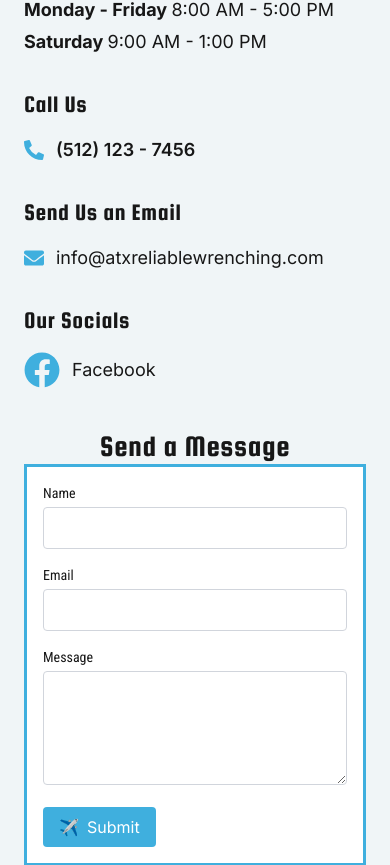
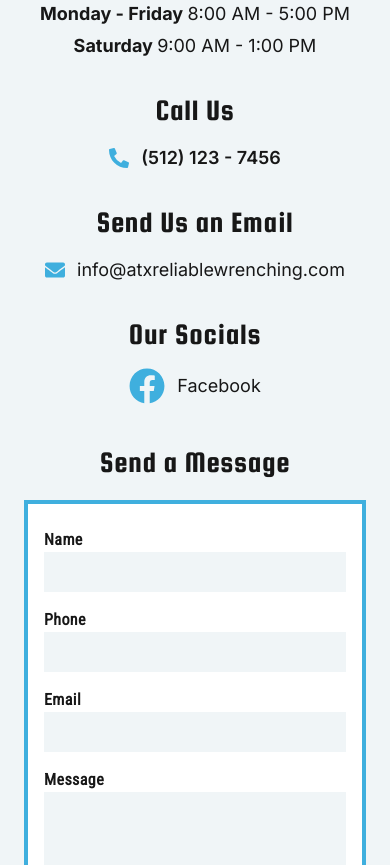
Before and after one commit to ReneMSdev/atx-reliable-wrenching, a Next.js app: page / in a window 390 px wide. Shown: the part 3275-4140 px from the top of the page. Built offline with nearby package versions, Linux system fonts and the light colour scheme.

Commit message:
refinements made to Form ui

```diff
--- a/app/components/sections/contact/Contact.tsx
+++ b/app/components/sections/contact/Contact.tsx
@@ -23,25 +23,26 @@ export default function Contact() {
       <div className='relative z-10'>
         <div className='max-w-6xl mx-auto px-6 py-10'>
           {/* Contact Us h1 - Top Left */}
-          <h1 className='text-4xl md:text-5xl font-display text-accent tracking-wide'>
+          <h1 className='text-4xl lg:text-5xl font-display text-accent tracking-wide'>
             Contact Us
           </h1>
+          <div className='flex justify-start mb-10'>
             <Image
               src={TitleFlair}
               alt='Services Title Flair'
               width={120}
               height={4}
-            className='mb-10'
             />
+          </div>
 
           {/* Grid for two columns */}
-          <div className='grid gap-10 items-start grid-cols-1 [@media(min-width:1000px)]:grid-cols-2'>
+          <div className='grid gap-10 grid-cols-1 [@media(min-width:1000px)]:grid-cols-2'>
             {/* First Column - Contact Info (top on small, left on medium+) */}
-            <div className='flex flex-col gap-8'>
+            <div className='flex flex-col gap-8 text-center lg:text-left'>
               {/* Available Hours */}
               <div className='flex flex-col gap-4'>
-                <h2 className='text-2xl md:text-3xl font-display tracking-wide'>Available Hours</h2>
-                <div className='flex flex-col gap-1'>
+                <h2 className='text-3xl font-display tracking-wide'>Available Hours</h2>
+                <div className='flex flex-col gap-1 items-center lg:items-start'>
                   <span className='text-lg font-bold'>
                     Monday - Friday <span className='font-normal'>8:00 AM - 5:00 PM</span>
                   </span>
@@ -53,8 +54,8 @@ export default function Contact() {
 
               {/* Call Us */}
               <div className='flex flex-col gap-4'>
-                <h2 className='text-2xl md:text-3xl font-display tracking-wide'>Call Us</h2>
-                <div className='flex items-center gap-3'>
+                <h2 className='text-3xl font-display tracking-wide'>Call Us</h2>
+                <div className='flex items-center gap-3 justify-center lg:justify-start'>
                   <FaPhoneAlt className='text-accent text-xl' />
                   <span className='text-lg font-semibold'>(512) 123 - 7456</span>
                 </div>
@@ -62,10 +63,8 @@ export default function Contact() {
 
               {/* Send Us an Email */}
               <div className='flex flex-col gap-4'>
-                <h2 className='text-2xl md:text-3xl font-display tracking-wide'>
-                  Send Us an Email
-                </h2>
-                <div className='flex items-center gap-3'>
+                <h2 className='text-3xl font-display tracking-wide'>Send Us an Email</h2>
+                <div className='flex items-center gap-3 justify-center lg:justify-start'>
                   <FaEnvelope className='text-accent text-xl' />
                   <span className='text-lg'>info@atxreliablewrenching.com</span>
                 </div>
@@ -73,8 +72,8 @@ export default function Contact() {
 
               {/* Our Socials */}
               <div className='flex flex-col gap-4'>
-                <h2 className='text-2xl md:text-3xl font-display tracking-wide'>Our Socials</h2>
-                <div className='flex items-center gap-3'>
+                <h2 className='text-3xl font-display tracking-wide'>Our Socials</h2>
+                <div className='flex items-center gap-3 justify-center lg:justify-start'>
                   <FaFacebook className='text-accent text-4xl' />
                   <span className='text-lg'>Facebook</span>
                 </div>
@@ -83,9 +82,11 @@ export default function Contact() {
 
             {/* Second Column - Send a Message Form (bottom on small, right on medium+) */}
             <div className='flex flex-col items-center'>
-              <h2 className='text-3xl font-display tracking-wide text-start'>Send a Message</h2>
+              <h2 className='text-3xl font-display tracking-wide pb-5'>Send a Message</h2>
               {/* Contact Form */}
+              <div className='flex justify-center w-full'>
                 <ContactForm />
+              </div>
             </div>
           </div>
         </div>
--- a/app/components/sections/contact/ContactForm.tsx
+++ b/app/components/sections/contact/ContactForm.tsx
@@ -1,8 +1,10 @@
 import React, { useState } from 'react'
+import { FaRegPaperPlane } from 'react-icons/fa6'
 
 export default function ContactForm() {
   const [formData, setFormData] = useState({
     name: '',
+    phone: '',
     email: '',
     message: '',
   })
@@ -19,12 +21,12 @@ export default function ContactForm() {
 
   return (
     <form
-      className='w-full max-w-sm p-4 border border-3 border-accent bg-white'
+      className='w-full max-w-sm px-4 py-6 border-4 border-accent bg-white'
       onSubmit={handleSubmit}
     >
       <div className='mb-4'>
         <label
-          className='block font-condensed text-sm mb-1'
+          className='block font-condensed font-semibold tracking-wide text-md'
           htmlFor='name'
         >
           Name
@@ -35,13 +37,30 @@ export default function ContactForm() {
           id='name'
           value={formData.name}
           onChange={handleChange}
-          className='w-full p-2 border border-gray-300 rounded focus:outline-none focus:ring-2 focus:ring-accent'
+          className='w-full p-2 bg-surface focus:outline-none focus:ring-2 focus:ring-accent'
         />
       </div>
 
       <div className='mb-4'>
         <label
-          className='block font-condensed text-sm mb-1'
+          className='block font-condensed font-semibold tracking-wide text-md'
+          htmlFor='email'
+        >
+          Phone
+        </label>
+        <input
+          type='tel'
+          name='phone'
+          id='phone'
+          value={formData.phone}
+          onChange={handleChange}
+          className='w-full p-2 bg-surface focus:outline-none focus:ring-2 focus:ring-accent'
+        />
+      </div>
+
+      <div className='mb-4'>
+        <label
+          className='block font-condensed font-semibold tracking-wide text-md'
           htmlFor='email'
         >
           Email
@@ -52,13 +71,13 @@ export default function ContactForm() {
           id='email'
           value={formData.email}
           onChange={handleChange}
-          className='w-full p-2 border border-gray-300 rounded focus:outline-none focus:ring-2 focus:ring-accent'
+          className='w-full p-2 bg-surface focus:outline-none focus:ring-2 focus:ring-accent'
         />
       </div>
 
       <div className='mb-4'>
         <label
-          className='block font-condensed text-sm mb-1'
+          className='block font-condensed font-semibold tracking-wide text-md'
           htmlFor='message'
         >
           Message
@@ -69,16 +88,20 @@ export default function ContactForm() {
           value={formData.message}
           onChange={handleChange}
           rows={4}
-          className='w-full p-2 border border-gray-300 rounded focus:outline-none focus:ring-2 focus:ring-accent'
+          className='w-full p-2 bg-surface focus:outline-none focus:ring-2 focus:ring-accent'
         />
       </div>
-
-      <button
-        type='submit'
-        className='flex items-center justify-center px-4 py-2 border-3-accent bg-accent text-white rounded border-b-accent-hover hover:bg-accent-hover transition-colors'
-      >
-        <span className='mr-2'>✈️</span> Submit
-      </button>
+      <div className='flex justify-center'>
+        <button
+          type='submit'
+          className='flex items-center justify-center py-3 px-12 bg-accent text-white hover:bg-accent-hover transition-colors cursor-pointer font-semibold text-md'
+        >
+          <span className='mr-2'>
+            <FaRegPaperPlane className='text-white' />
+          </span>
+          Submit
+        </button>
+      </div>
     </form>
   )
 }
```
Lines whose indentation alone changed are shown as unchanged.
